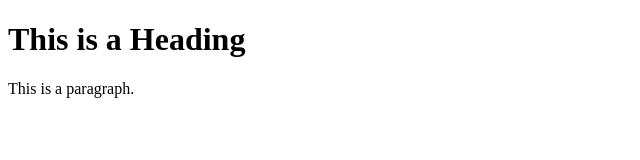
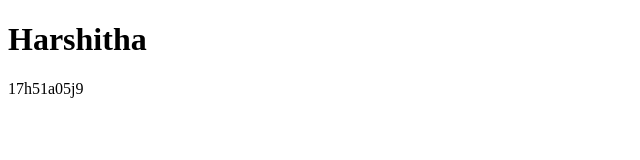
Before and after one commit to bollurharshitha29/harshitha-beingzero, a website: page public/index.html in a window 1280 px wide. Shown: the whole page, without its empty margins (0-640 px from the left). Drawn offline with Linux system fonts and the light colour scheme.

Commit message:
application

```diff
--- a/index.js
+++ b/index.js
@@ -1,6 +1,7 @@
 const express = require('express')
 const app = express()
 const port = process.env.PORT ||3000
+app.use(express.static('public'))
 
 app.get('/', (req, res) => res.send('Hello World!'))
 
--- a/public/index.html
+++ b/public/index.html
@@ -7,8 +7,8 @@
 </head>
 <body>
 
-<h1>This is a Heading</h1>
-<p>This is a paragraph.</p>
+<h1>Harshitha</h1>
+<p>17h51a05j9</p>
 <script src="js/site.js">
 </script>
 </body>
```
